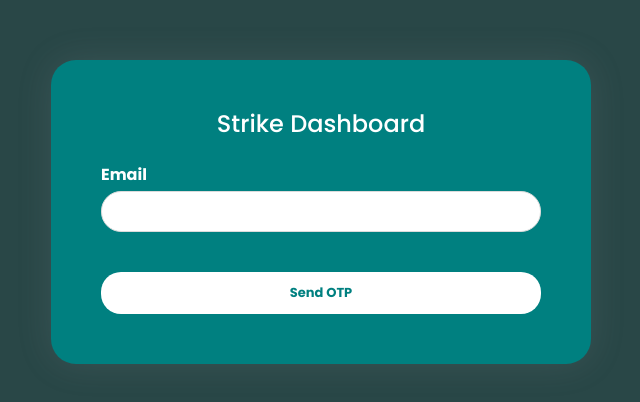
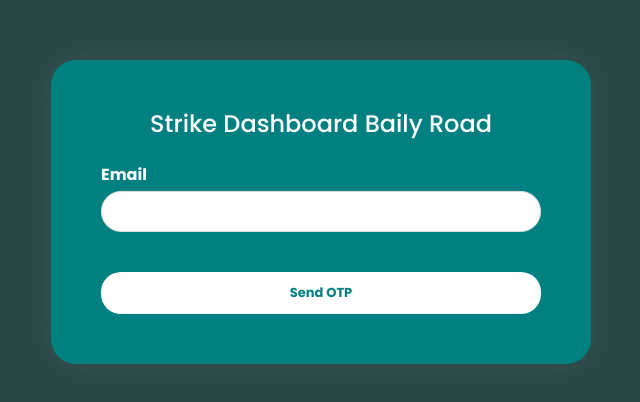
Before and after one commit to PandasSolution/Strike-BO, a React (Create React App) app: page / in a window 1280 px wide. Shown: the part 188-590 px from the top of the page, without its empty margins (319-959 px from the left). Built offline with nearby package versions, Linux system fonts and the light colour scheme; no server answers.

Commit message:
Email Problem

```diff
--- a/src/components/Login.js
+++ b/src/components/Login.js
@@ -220,7 +220,7 @@ const Login = () => {
                   <div className="col-xl-12">
                     <div className="auth-form">
                       <h3 className="text-center mb-4 text-white">
-                        Strike Dashboard
+                        Strike Dashboard Baily Road
                       </h3>
                       <form className="mt-4">
                         {showOtp ? (
```
